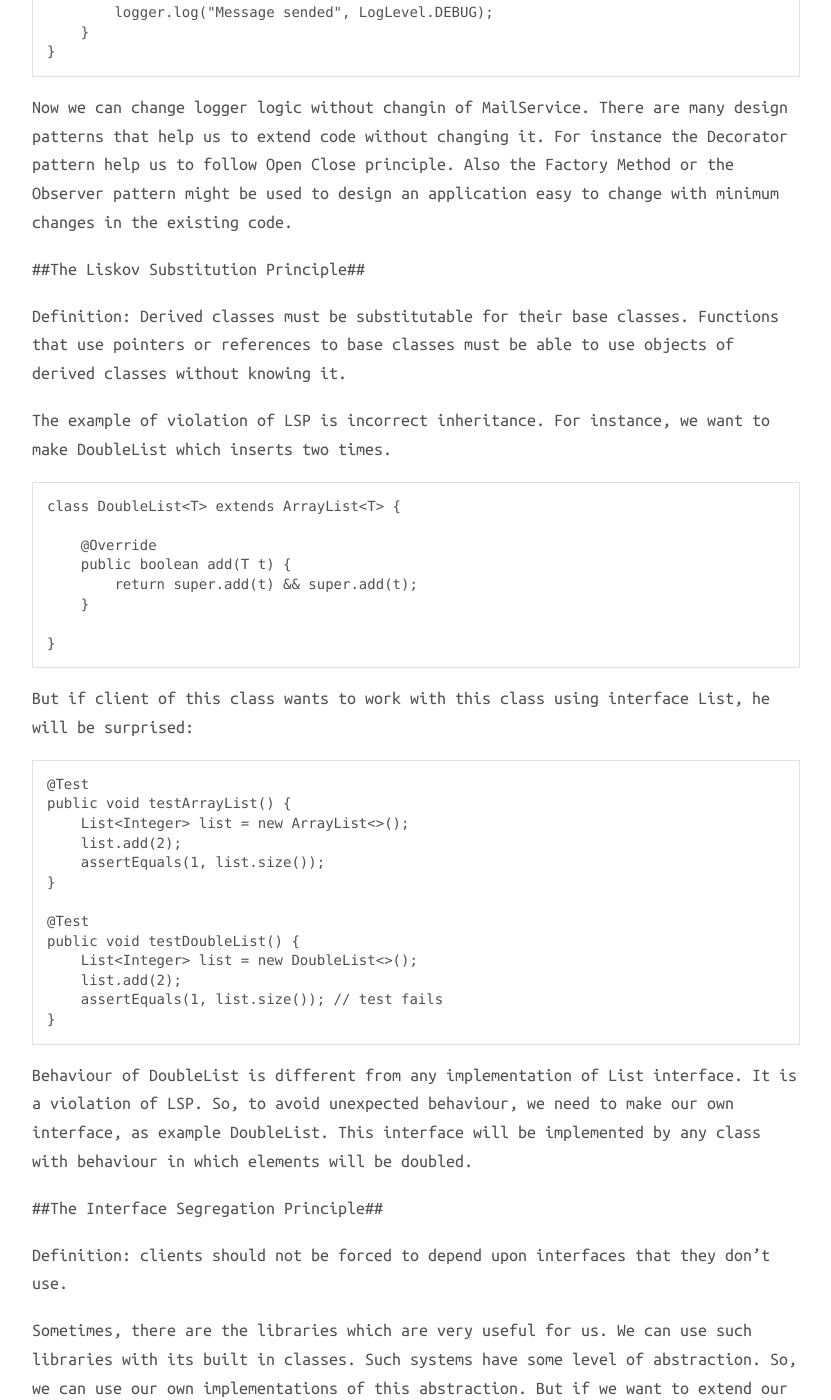
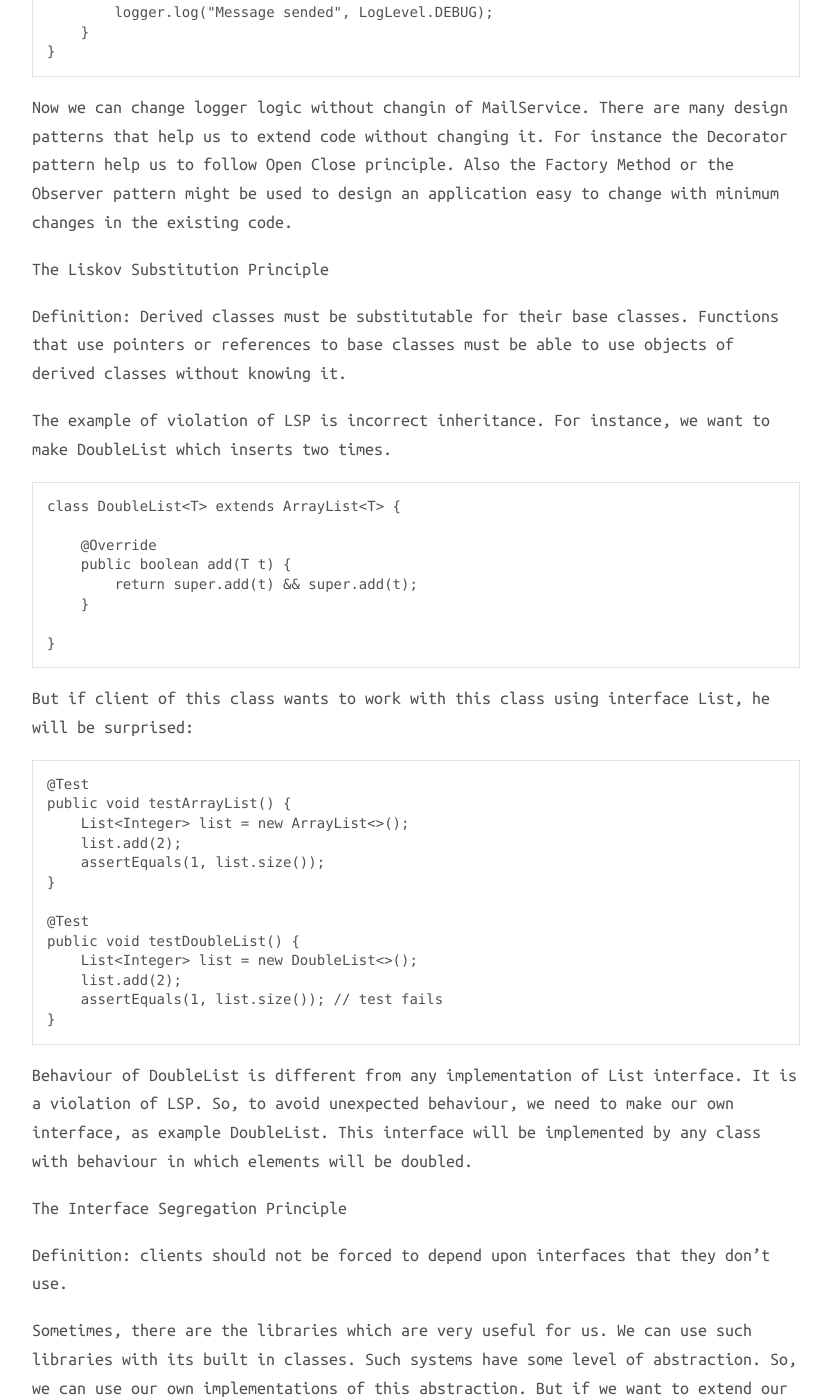
Before and after one commit to kellyshaws/kellyshaws.github.io, a Jekyll site: the page built from _posts/2016-08-14-SOLID-Principles.markdown, in a window 1280 px wide and 1400 px high, scrolled down 4229 px. Shown: the whole window, without its empty margins (224-1055 px from the left). Built offline with Jekyll 4.4.1, drawn with Linux system fonts in a browser that asks for light colours; nearby versions of some CDN libraries; comment, search, counter and statistics services are not loaded; some of the changed text lies outside the part shown.

Commit message:
chnage article

````diff
--- a/_posts/2016-08-14-SOLID-Principles.markdown
+++ b/_posts/2016-08-14-SOLID-Principles.markdown
@@ -13,7 +13,7 @@ categories:
 
 S.O.L.I.D. - it is prinpliples of class design, which facilitate the work of the programmer.All programmers must know how to use them. Using of this principles makes it easier to support and expand project.<br>
 
-##The single responsibility principle##
+The single responsibility principle
 
 Definition: should not be more than one reason to change the class <br>
 
@@ -73,7 +73,7 @@ class OrderManagementService {
 }
 ```
 
-##The open/closed principle##
+The open/closed principle
 
 Definition: software entities (classes, modules, functions, etc.) should be open for extension, but closed for modifications.<br>
 
@@ -170,7 +170,7 @@ class MailService {
 
 Now we can change logger logic without changin of MailService. There are many design patterns that help us to extend code without changing it. For instance the Decorator pattern help us to follow Open Close principle. Also the Factory Method or the Observer pattern might be used to design an application easy to change with minimum changes in the existing code.<br>
 
-##The Liskov Substitution Principle##
+The Liskov Substitution Principle
 
 Definition: Derived classes must be substitutable for their base classes. Functions that use pointers or references to base classes must be able to use objects of derived classes without knowing it.<br>
 
@@ -207,7 +207,7 @@ public void testDoubleList() {
 
 Behaviour of DoubleList is different from any implementation of List interface. It is a violation of LSP. So, to avoid unexpected behaviour, we need to make our own interface, as example DoubleList. This interface will be implemented by any class with behaviour in which elements will be doubled.<br>
 
-##The Interface Segregation Principle##
+The Interface Segregation Principle
 
 Definition: clients should not be forced to depend upon interfaces that they don’t use.<br>
 
@@ -318,7 +318,7 @@ class Manager {
 
 Adapter pattern can be used to segrate already fat interfaces.<br>
 
-##The Dependency Inversion Principle##
+The Dependency Inversion Principle
 
 Definitions: A. High-level modules should not depend on low-level modules. Both should depend on abstractions. B. Abstractions should not depend on details. Details should depend on abstractions.<br>
 
````
